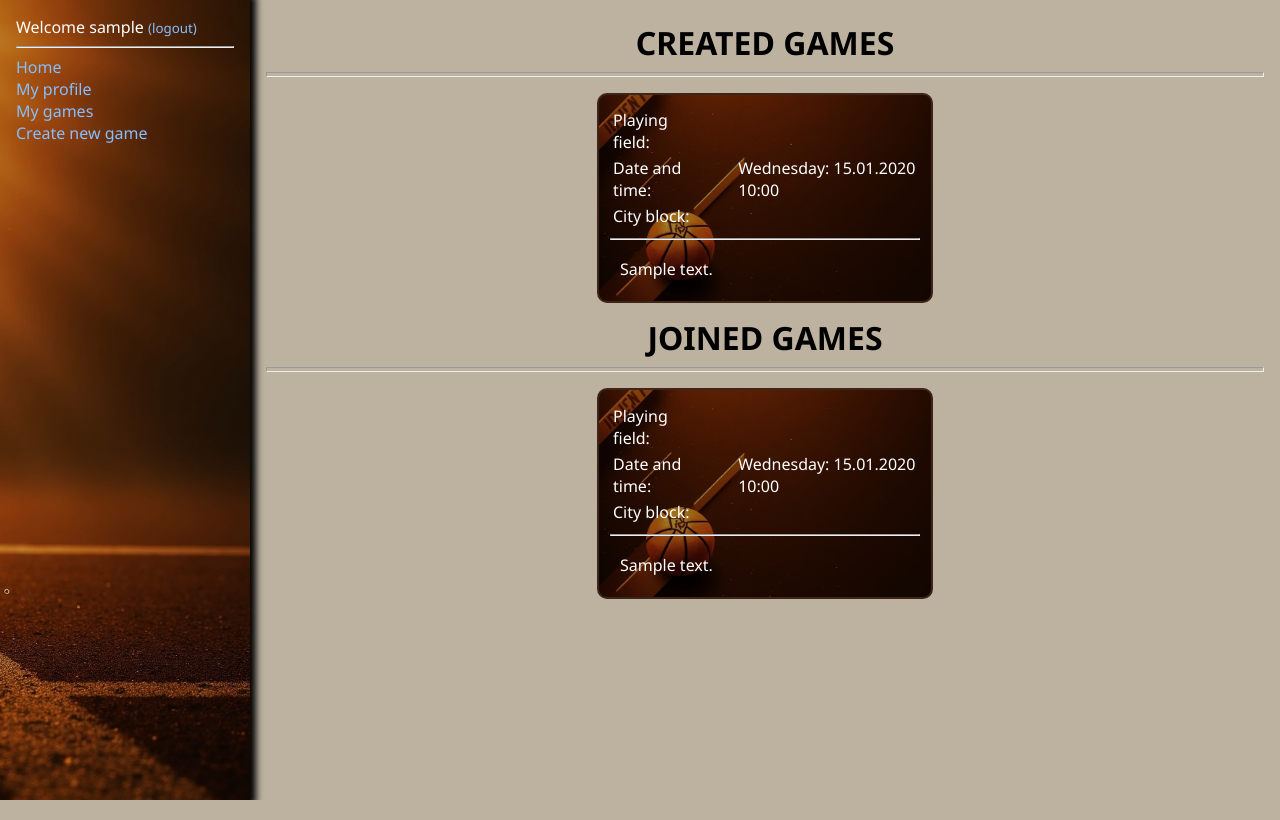
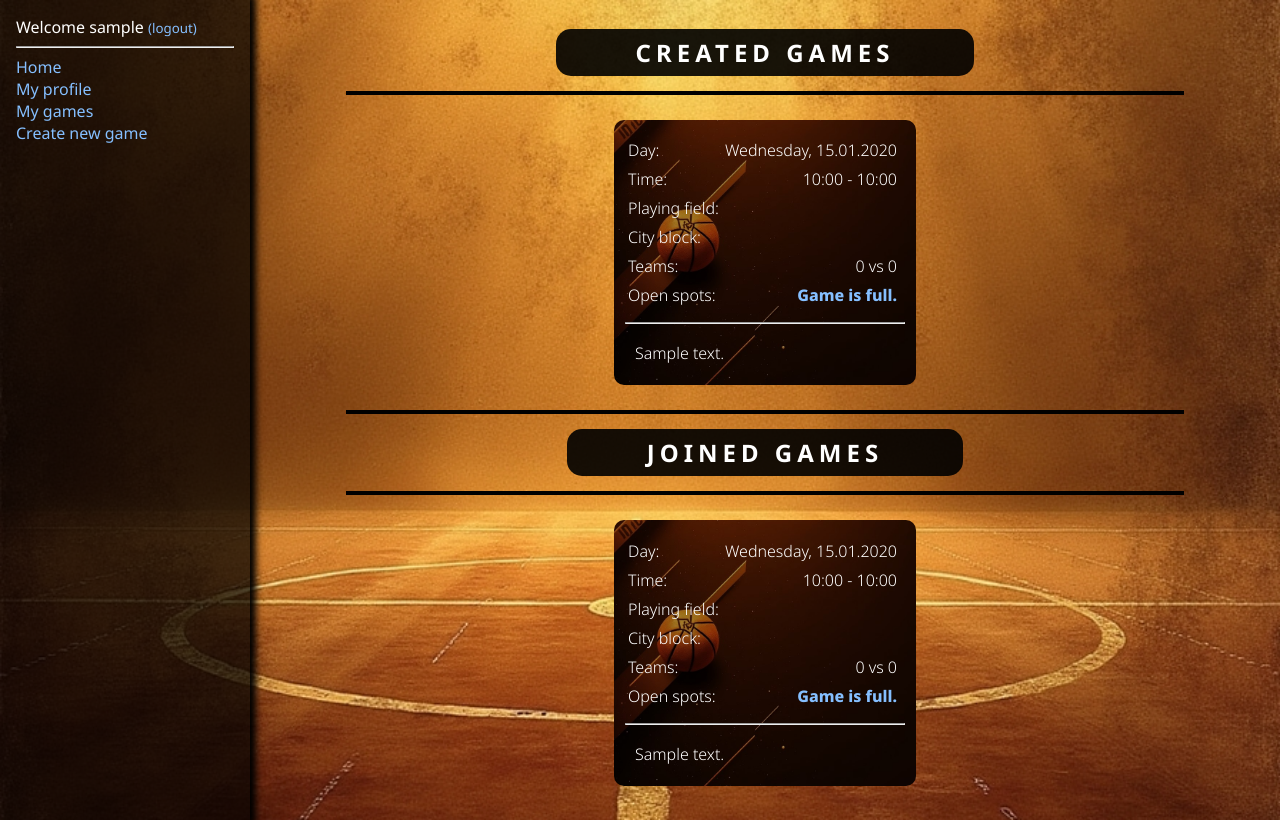
Before and after one commit to CorDamir/zagreballer, a Django app: page /my-games in a window 1280 px wide. Run offline with Django 4.2, Linux system fonts and the light colour scheme; the visitor is signed in with stand-in values (Sample User, id 1); data comes from the database, SQL or seed files in the repository; tables that the repository leaves empty hold one stand-in row (values such as "Sample post"); data that the repository does not hold is empty.

Commit message:
add: final color scheme and styles -- center games display

```diff
--- a/games_display/models.py
+++ b/games_display/models.py
@@ -10,10 +10,10 @@ class FutsalField(models.Model):
 
     CITYBLOCK_CHOICES = (
         (0, "Donji grad"),
-        (1, "Gornji grad – Medveščak"),
+        (1, "Medveščak"),
         (2, "Trnje"),
         (3, "Maksimir"),
-        (4, "Peščenica – Žitnjak"),
+        (4, "Žitnjak"),
         (5, "Novi Zagreb – istok"),
         (6, "Novi Zagreb – zapad"),
         (7, "Trešnjevka – sjever"),
--- a/games_display/templates/card-display.html
+++ b/games_display/templates/card-display.html
@@ -1,26 +1,48 @@
 <div class="game-card" onclick="location.href='{% url 'game_info' game.id %}'">
     <table>
         <tbody>
+            <tr>
+                <td>Day:</td>
+                <td>{{ game.play_time_start | date:'l, d.m.Y' }}</td>
+            </tr>
+
+            <tr>
+                <td>Time:</td>
+                <td>{{ game.play_time_start | date:'G:i' }} - {{ game.play_time_end | date:'G:i' }}</td>
+            </tr>
+
             <tr>
                 <td>Playing field:</td>
                 <td>{{ game.futsal_field.name }}</td>
             </tr>
 
             <tr>
-                <td>Date and time:</td>
-                <td>{{ game.play_time_start | date:'l: d.m.Y G:i' }}</td>
+                <td>City block:</td>
+                <td>{{ game.futsal_field.get_location_cityblock_display }}</td>
             </tr>
 
             <tr>
-                <td>City block:</td>
-                <td>{{ game.futsal_field.get_location_cityblock_display }}</td>
+                <td>Teams:</td>
+                <td>{{ game.players_full }} vs {{ game.players_full }}</td>
+            </tr>
+
+            <tr>
+                <td>Open spots:</td>
+                <td class="open-spots-accent">
+                    {% if game.players_missing %}
+                        {{ game.players_missing }}
+                    {% else %}
+                        Game is full.
+                    {% endif %}
+                </td>
             </tr>
         </tbody>
     </table>
 
-    <hr>
-
-    <div class="game-card-info-text">
-        {{ game.custom_description }}
-    </div>
+    {% if game.custom_description %}
+        <hr>
+        <div class="game-card-info-text">
+            {{ game.custom_description }}
+        </div>
+    {% endif %}
 </div>
--- a/games_display/templates/create-game.html
+++ b/games_display/templates/create-game.html
@@ -1,9 +1,5 @@
 {% extends "index.html" %}
 {% load static %}
-
-{% block head %}
-    <link rel="stylesheet" href="{% static 'assets/css/game-creation.css' %}" type=text/css>
-{% endblock %}
 
 {% block main %}
     <div class="forms-container">
@@ -45,7 +41,7 @@
                 </div>
                 <hr>
                 <div class="label-input-container">
-                    <label for="id_players_missing">Players missing: </label>
+                    <label for="id_players_missing">Players needed: </label>
                     {{ form.players_missing }}
                 </div>
                 <hr>
--- a/games_display/templates/my-games.html
+++ b/games_display/templates/my-games.html
@@ -10,6 +10,7 @@
         {% endfor %}
 
     <div class="text-description-in-flex">
+        <hr>
         <h2>JOINED GAMES</h2>
         <hr>
     </div>
--- a/games_display/views.py
+++ b/games_display/views.py
@@ -7,12 +7,15 @@ from .forms import CreateGameForm
 
 # Create your views here.
 def display_games(request):
-    joinable_games = FutsalGame.objects.all().order_by("play_time_start")
+    all_games = FutsalGame.objects.all().order_by("play_time_start")
+    set_games_for_display(all_games)
+
+    after_filters = all_games
 
     return render(
         request,
         "display.html",
-        {"games": joinable_games}
+        {"games": after_filters}
     )
 
 
@@ -33,9 +36,6 @@ def create_game(request):
             )
 
         data.play_time_end = data.play_time_start + duration
-
-        print(data.play_time_end)
-        print(type(data.play_time_end))
 
         saving_form = CreateGameForm(data=data)
         if saving_form.is_valid():
@@ -60,9 +60,6 @@ def create_game(request):
 def game_info(request, slg):
     game = FutsalGame.objects.filter(id=slg).first()
     players = game.all_joining_players.all()
-    duration = game.play_time_end - game.play_time_start
-    hs = duration.seconds // 3600
-    mins = duration.seconds // 60 % 60
 
     players_missing = game.players_missing - players.count()
     game.players_full = game.players_full // 2
@@ -73,10 +70,7 @@ def game_info(request, slg):
         {
             "game": game,
             "players": players,
-            "duration": duration,
             "players_missing": players_missing,
-            "hs": hs,
-            "mins": mins
         }
     )
 
@@ -84,6 +78,9 @@ def game_info(request, slg):
 def my_games(request):
     created_games = request.user.game_creator.all()
     joined_games = FutsalGame.objects.filter(all_joining_players=request.user)
+
+    set_games_for_display(created_games)
+    set_games_for_display(joined_games)
 
     return render(
         request,
@@ -126,3 +123,13 @@ def delete_game(request, id):
 
     info(request, "Can't delete other creators games.")
     return redirect("my_games")
+
+
+#               --- HELPER FUNCTIONS ---
+
+def set_games_for_display(all_games):
+    for game in all_games:
+        game.players_missing = (
+            game.players_missing - game.all_joining_players.count()
+            )
+        game.players_full = game.players_full // 2
--- a/static/assets/css/style.css
+++ b/static/assets/css/style.css
@@ -34,6 +34,8 @@ body {
     margin: 0;
     padding: 0;
     background-color: var(--bg);
+    background: url('../images/bg-big.jpeg') no-repeat center center;
+    background-size: cover;
 }
 
 /* POPUP MESSAGES */
@@ -81,9 +83,8 @@ body {
 /* MENU AND OPTIONS */
 #menu-options {
     grid-area: 1 / 1 / span 4 / span 1;
+    background-color: rgba(0,0,0, 0.7);
     box-shadow: 1px 0 7px 5px black;
-    background: url('../images/background_field.jpeg') no-repeat 60% 80%;
-    background-size: cover;
     padding: 1rem;
     color: white;
 }
@@ -104,50 +105,50 @@ body {
     grid-area: 1 / 2 / span 4 / span 3;
     display: flex;
     flex-wrap: wrap;
-    justify-content: space-evenly;
+    justify-content: center;
     align-content: flex-start;
-    padding: 1rem;
+    padding: 1.5rem;
 }
 
 .game-card{
+    font-weight: 300;
     user-select: none;
-    width: 310px;
-    border: 2px solid var(--strong);
+    width: 280px;
     border-radius: 10px;
-    background: url('../images/simple-background.jpeg') no-repeat center 65%;
+    background: url('../images/simple-background.jpeg') no-repeat center 90%;
     background-size: cover;
     color: white;
     padding: 0.7rem;
-    margin: 0.5rem;
+    margin: 10px 10px;
     cursor: pointer;
     transition: all 0.5s;
     height: auto;
 }
 
-.game-card > a {
-    all: unset;
-    z-index: 3;
-    visibility: hidden;
-    position: fixed;
-    width: 330px;
-    height: 160px;
+.game-card table {
+    width: 100%;
 }
 
-#games-container:hover .game-card:not(:hover) {
-    filter: brightness(50%);
+.game-card tr {
+    display: flex;
+    justify-content: space-between;
+    padding-right: 5px;
+    margin: 5px 0;
 }
 
 .game-card:hover{
     filter: brightness(140%);
-    transform: scale(102%);
+    transform: scale(110%);
+    z-index: 3;
 }
 
 .game-card-info-text{
     padding: 10px;
 }
 
-.game-card td:first-child{
-    padding-right: 30px;
+.open-spots-accent {
+    color: var(--accent-shine);
+    font-weight: 800;
 }
 
 /* PLAIN TEXT IN MAIN AREA */
@@ -158,13 +159,21 @@ body {
 }
 
 .text-description-in-flex h2 {
-    font-weight: bold;
-    font-size: xx-large;
-    margin: 5px;
+    color: white;
+    background: rgba(0, 0, 0, 0.9);
+    border-radius: 15px;
+    user-select: none;
+    font-size: x-large;
+    margin: 5px auto;
+    padding: 7px 80px;
+    width: fit-content;
+    letter-spacing: 5px;
 }
 
 .text-description-in-flex hr {
-    height: 3px;
+    border: 2px solid black;
+    margin: 15px auto;
+    width: 85%;
 }
 
 /* FORMS STYLING BASE */
--- a/templates/index.html
+++ b/templates/index.html
@@ -7,9 +7,6 @@
     <meta charset="UTF-8">
     <meta name="viewport" content="width=device-width, initial-scale=1.0">
     <link rel="stylesheet" href="{% static 'assets/css/style.css' %}" type="text/css">
-    <link rel="stylesheet" href="{% static 'assets/css/forms.css' %}" type="text/css">
-    {% block head %}
-    {% endblock %}
     <title>ZagreBaller</title>
 </head>
 
--- a/user_accounts/templates/my-profile.html
+++ b/user_accounts/templates/my-profile.html
@@ -1,9 +1,5 @@
 {% extends "index.html" %}
 {% load static %}
-
-    {% block head %}
-        <link rel="stylesheet" href="{% static 'assets/css/my-profile.css' %}">
-    {% endblock %}
 
     {% block main %}
         <div class="forms-container">
```
Also changed, not shown: games_display/templates/game-info.html (+29 -22 lines), static/assets/images/bg-big.jpeg (added), static/assets/images/bg-small.jpg (added).
